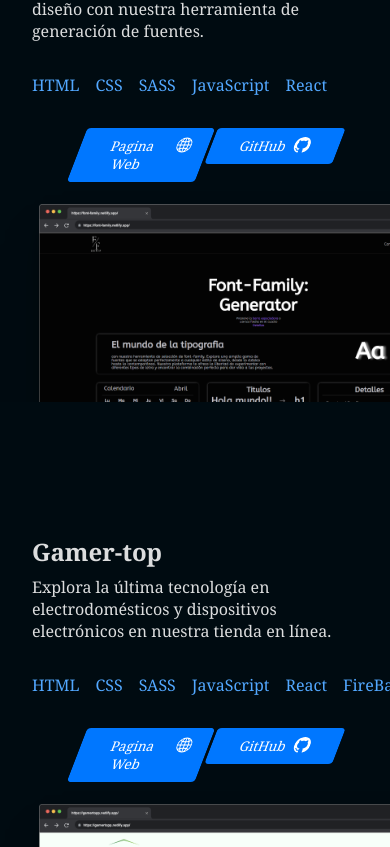
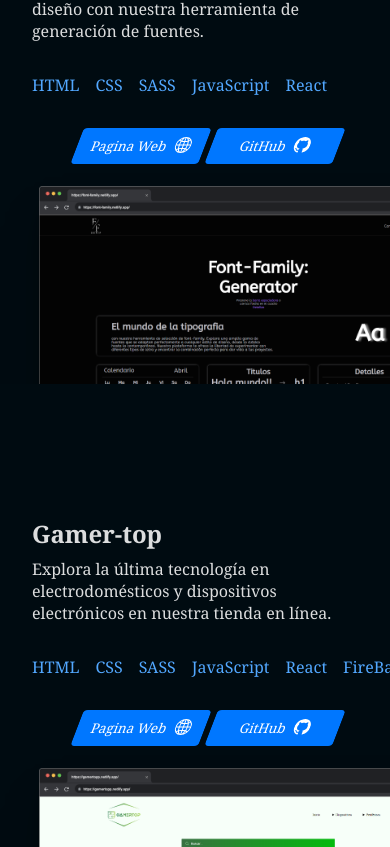
Before and after one commit to stivcode21/Colaboracion-Portafolio, a React (Vite) app: page / in a window 390 px wide. Shown: the part 1537-2384 px from the top of the page. Built offline with nearby package versions, Linux system fonts and the light colour scheme.

Commit message:
arreglando boton

```diff
--- a/src/components/proyectos/proyectos.scss
+++ b/src/components/proyectos/proyectos.scss
@@ -92,6 +92,7 @@
 
     .proyecs .proyectInfo .btnProyectos {
       min-width: 8rem;
+      padding: .5rem 0rem;
       margin-right: 0.4rem;
     }
   }
```
